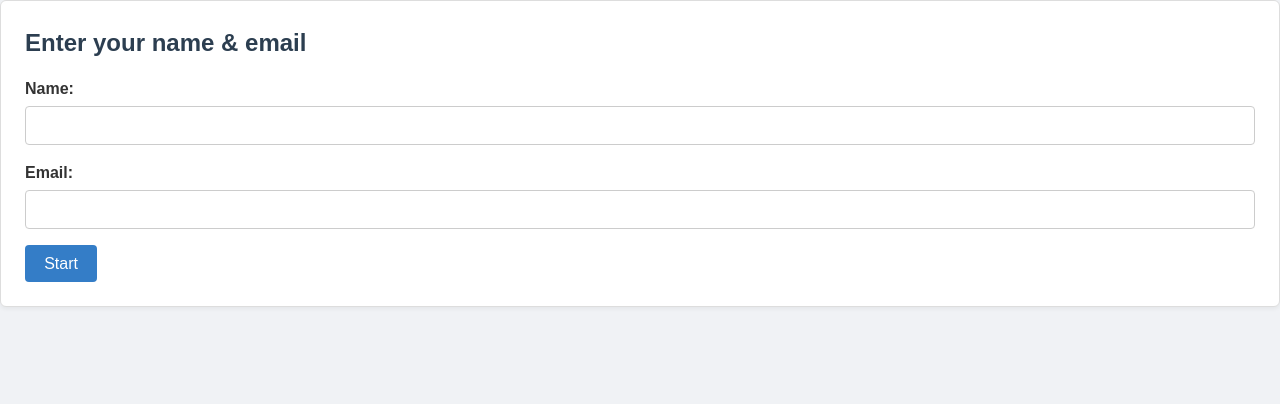
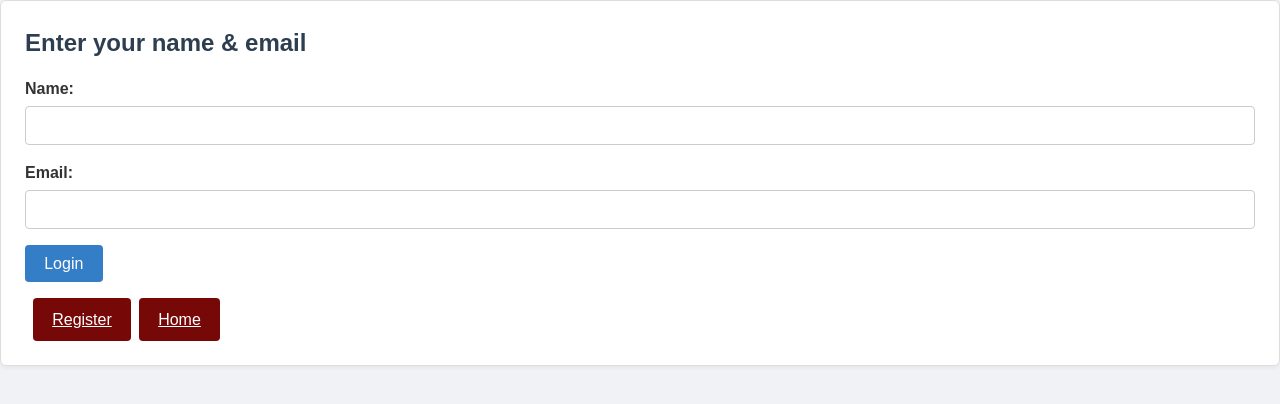
Before and after one commit to mregodd/kodmentor, a React (Create React App) app in the folder frontend/: page /login in a window 1280 px wide. Shown: the top 404 px of the page. Built offline with nearby package versions, Linux system fonts and the light colour scheme.

Commit message:
loginuser func add and some button add

```diff
--- a/frontend/src/pages/Login.js
+++ b/frontend/src/pages/Login.js
@@ -1,6 +1,6 @@
-import React, { useState } from 'react';
+import { useState } from 'react';
 import axios from 'axios';
-import { useNavigate } from 'react-router-dom';
+import { useNavigate, Link } from 'react-router-dom';
 import { toast } from 'react-toastify';
 
 const Login = () => {
@@ -11,7 +11,7 @@ const Login = () => {
   const handleSubmit = async e => {
     e.preventDefault();
     try {
-      const res = await axios.post('http://localhost:5000/users', { name, email });
+      const res = await axios.post('http://localhost:5000/users/login', { name, email });
       localStorage.setItem('userId', res.data._id);
       navigate('/');
     } catch (err) {
@@ -30,8 +30,11 @@ const Login = () => {
         <label>Email:</label>
         <input type="email" value={email} onChange={e=>setEmail(e.target.value)} required/>
       </div>
-      <button type="submit" className="button button-primary">Start</button>
-    </form>
+      <button type="submit" className="button button-primary">Login</button>
+      <div style={{ marginTop: '1rem' }}>
+        <Link to="/register" className="button button-secondary">Register</Link>
+        <Link to="/" className="button button-secondary" style={{ marginLeft: '0.5rem' }}>Home</Link>
+      </div>    </form>
   );
 };
 
```
Also changed, not shown: 2 other files (tests, documents, lock files or other folders).
